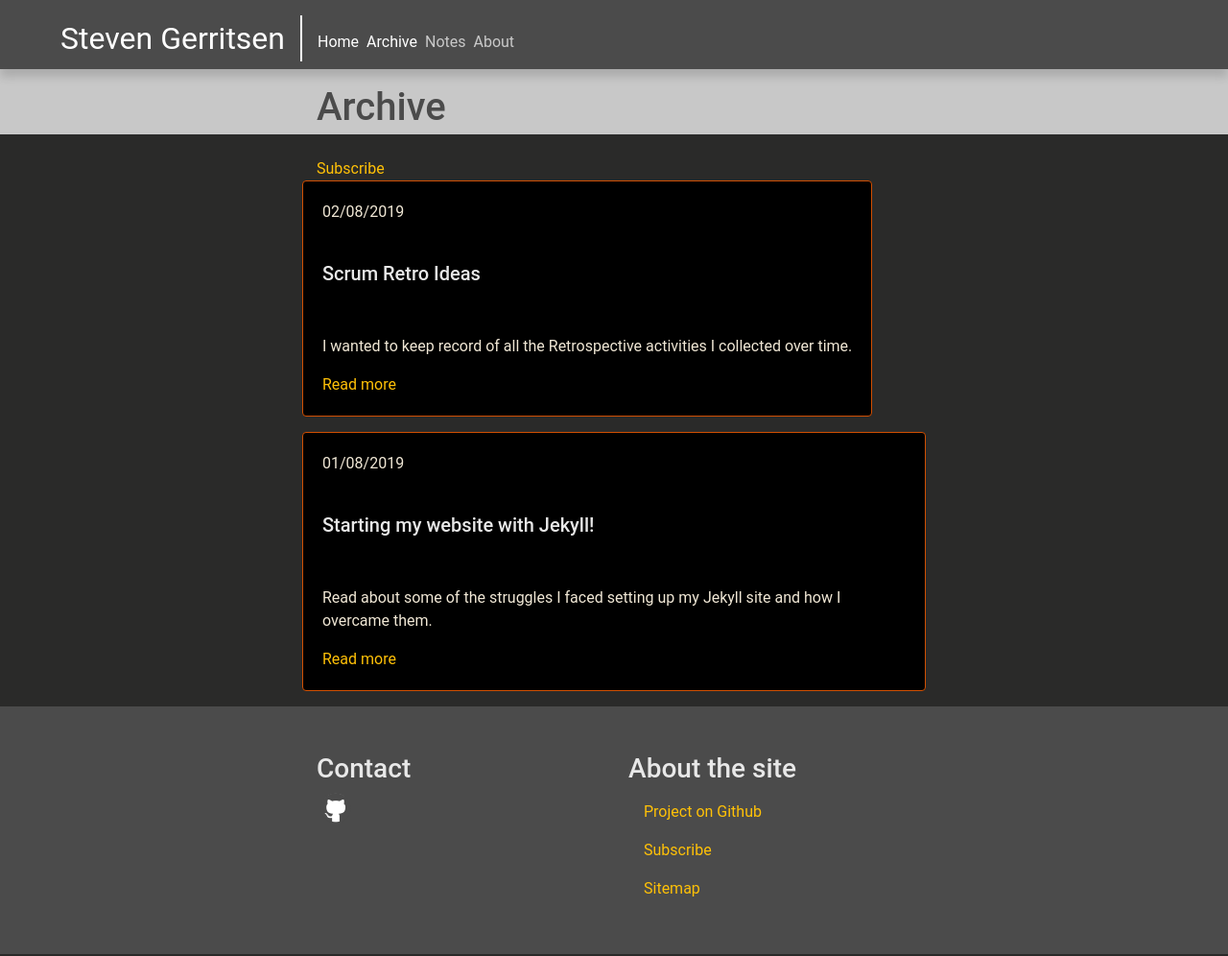
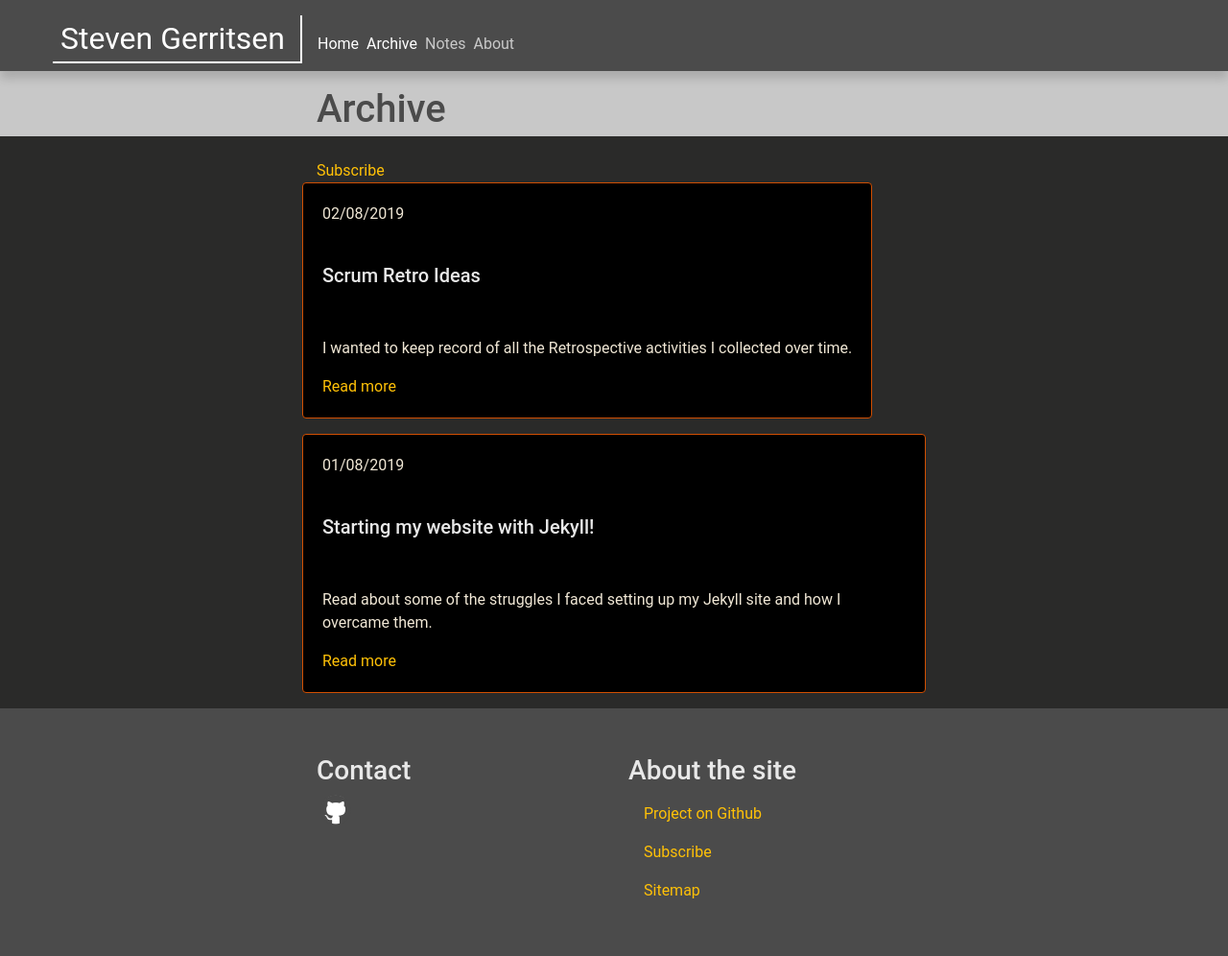
Before and after one commit to Steeff0/steeff0.github.io, a Jekyll site: the page built from pages/archive.html, in a window 1280 px wide. Shown: the whole page at 96% size. Built offline with Jekyll 4.4.1, drawn with Linux system fonts in a browser that asks for light colours; some web fonts are replaced.

```diff
--- a/_sass/custom/_site-header.scss
+++ b/_sass/custom/_site-header.scss
@@ -15,7 +15,7 @@
       font-family: "Baumans", Roboto, "Helvetica Neue", Arial, "Noto Sans", sans-serif;
 
       @include media-breakpoint-between(lg, xl) {
-        border-right: 2px solid $white !important;
+        border-bottom: 2px solid $white !important;
       }
 
       @include media-breakpoint-up(xl) {
```
